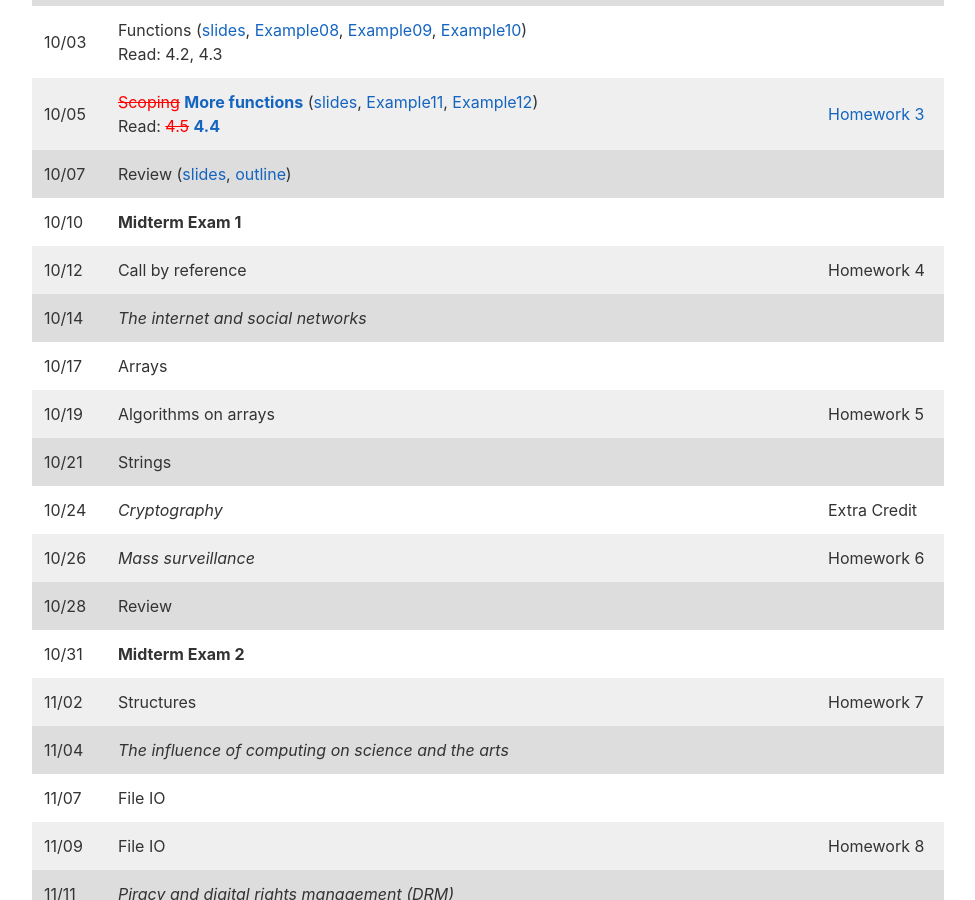
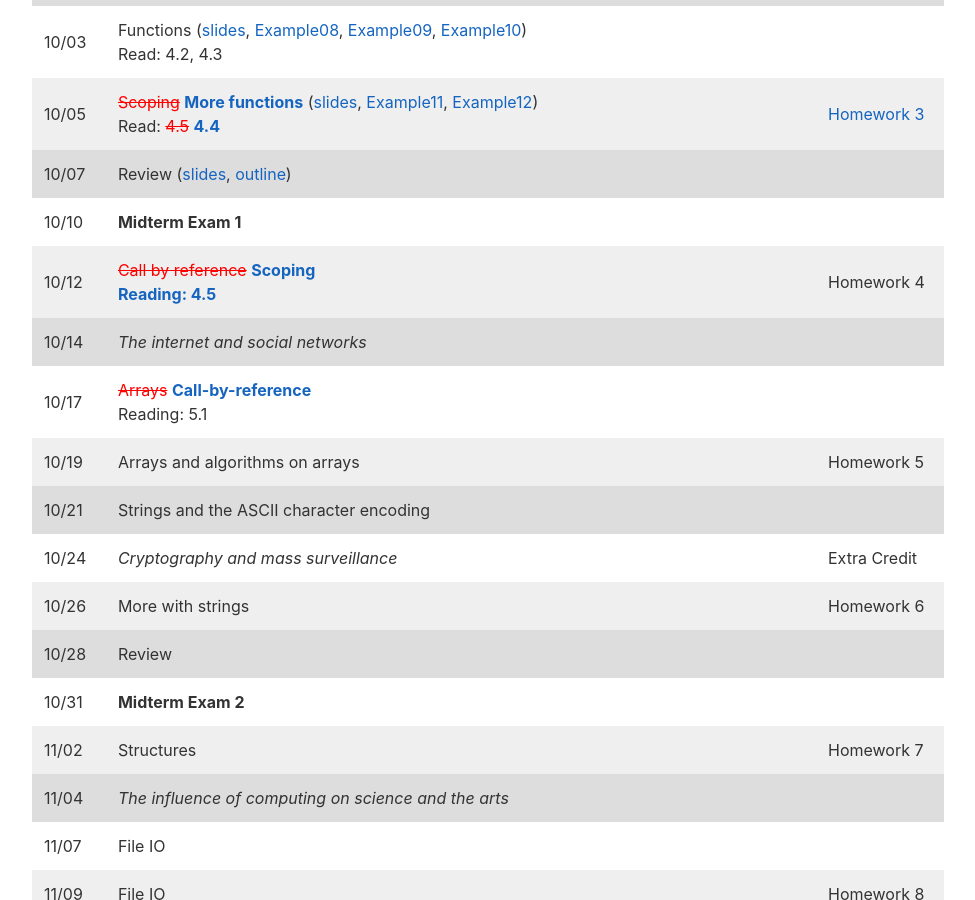
Before and after one commit to jacksonjw12/mbannister.github.io, a Jekyll site: the page built from _teaching/10-f16/index.md, in a window 1280 px wide and 900 px high, scrolled down 3733 px. Shown: the whole window, without its empty margins (152-1127 px from the left). Built offline with Jekyll 4.4.1, drawn with Linux system fonts in a browser that asks for light colours.

Commit message:
Update schedule

```diff
--- a/_teaching/10-f16/index.md
+++ b/_teaching/10-f16/index.md
@@ -122,15 +122,15 @@ All exams will be closed-note, closed-book, closed-computer, closed-calculator a
 10/05 | <del>Scoping</del> <ins>More functions</ins> ([slides](Slides/Lecture08.pdf), [Example11](//github.com/mbannister/mbannister.github.io/blob/master/_teaching/10-f16/Code/Example11.cpp), [Example12](//github.com/mbannister/mbannister.github.io/blob/master/_teaching/10-f16/Code/Example12.cpp)) <br/> Read: <del>4.5</del> <ins>4.4</ins> | [Homework 3](Homework/Homework03.html)
 10/07 | Review ([slides](Slides/Lecture09.pdf), [outline](Slides/midterm1.pdf))|
 10/10 | __Midterm Exam 1__ | <!-- Week 4; Lab: Functions -->
-10/12 | Call by reference | Homework 4
+10/12 | <del>Call by reference</del> <ins>Scoping</ins> <br/> <ins>Reading: 4.5</ins> | Homework 4
 10/14 | _The internet and social networks_ | <!-- Last day to drop without W -->
-10/17 | Arrays | <!-- Week 5; Lab: Functions, Scope, Reference -->
-10/19 | Algorithms on arrays | Homework 5
-10/21 | Strings |
-10/24 | _Cryptography_ | Extra Credit <!-- Week 6; Lab: Arrays -->
-10/26 | _Mass surveillance_ | Homework 6
+10/17 | <del>Arrays</del> <ins>Call-by-reference</ins> <br/> Reading: 5.1 | <!-- Week 5; Lab: Functions, Scope, Reference -->
+10/19 | Arrays and algorithms on arrays | Homework 5
+10/21 | Strings and the ASCII character encoding |
+10/24 | _Cryptography and mass surveillance_ | Extra Credit <!-- Week 6; Lab: Arrays -->
+10/26 | More with strings | Homework 6
 10/28 | Review |
-10/31 | __Midterm Exam 2__  | <!-- Week 7; Lab: String -->
+10/31 | __Midterm Exam 2__  | <!-- Week 7; Lab: Strings -->
 11/02 | Structures | Homework 7
 11/04 | _The influence of computing on science and the arts_ | <!-- Last day to drop with W -->
 11/07 | File IO | <!-- Week 8; Lab: Structures -->
```
